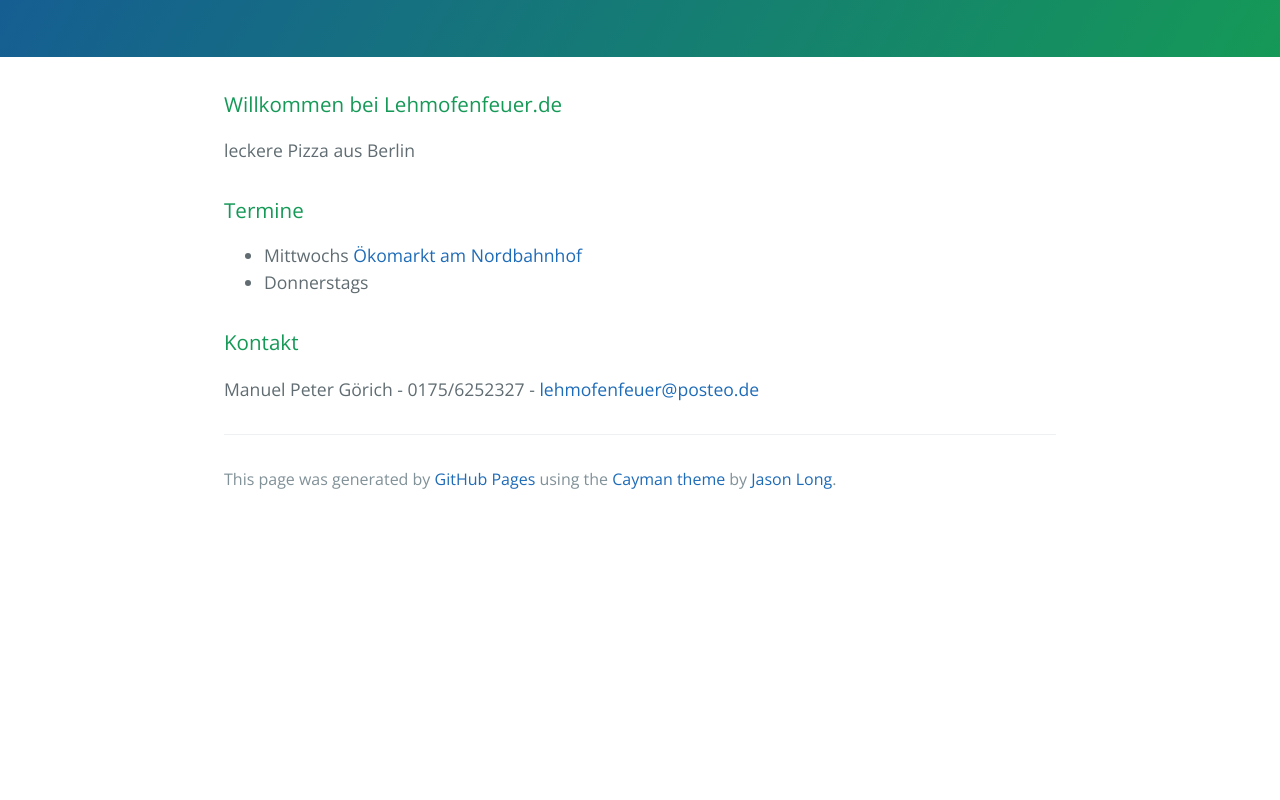
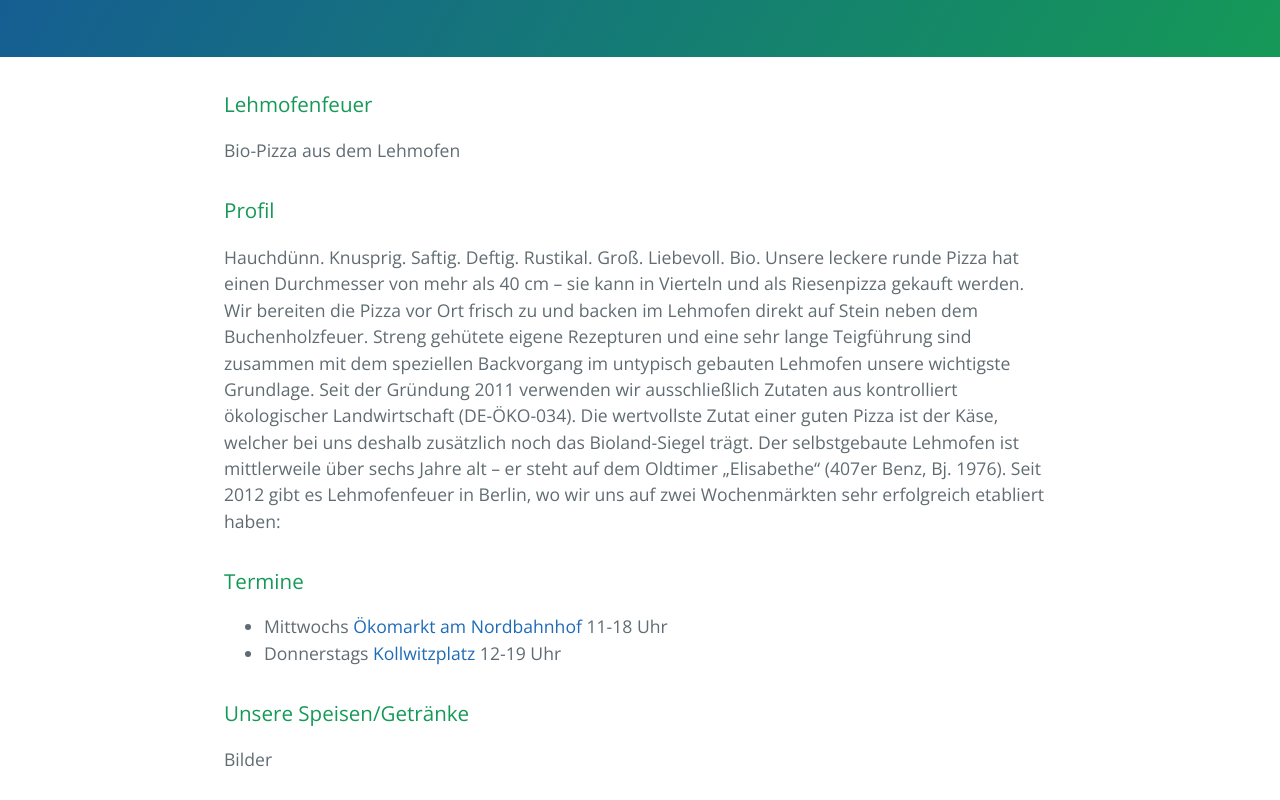
Before and after one commit to lehmofenfeuer/lehmofenfeuer.github.io, a plain HTML site: page index.html in a window 1280 px wide. Shown: the part 260-1060 px from the top of the page. Before the commit the page ends 800 px from the top, so only its background shows below. Drawn offline with nearby package versions, Linux system fonts and the light colour scheme.

Commit message:
Replace master branch with page content via GitHub

```diff
--- a/index.html
+++ b/index.html
@@ -17,18 +17,27 @@
 
     <section class="main-content">
       <h3>
-<a id="willkommen-bei-lehmofenfeuerde" class="anchor" href="#willkommen-bei-lehmofenfeuerde" aria-hidden="true"><span aria-hidden="true" class="octicon octicon-link"></span></a>Willkommen bei Lehmofenfeuer.de</h3>
+<a id="lehmofenfeuer" class="anchor" href="#lehmofenfeuer" aria-hidden="true"><span aria-hidden="true" class="octicon octicon-link"></span></a>Lehmofenfeuer</h3>
 
-<p>leckere Pizza aus Berlin</p>
+<p>Bio-Pizza aus dem Lehmofen</p>
+
+<h3>
+<a id="profil" class="anchor" href="#profil" aria-hidden="true"><span aria-hidden="true" class="octicon octicon-link"></span></a>Profil</h3>
+
+<p>Hauchdünn. Knusprig. Saftig. Deftig. Rustikal. Groß. Liebevoll. Bio. Unsere leckere runde Pizza hat einen Durchmesser von mehr als 40 cm – sie kann in Vierteln und als Riesenpizza gekauft werden. Wir bereiten die Pizza vor Ort frisch zu und backen im Lehmofen direkt auf Stein neben dem Buchenholzfeuer. Streng gehütete eigene Rezepturen und eine sehr lange Teigführung sind zusammen mit dem speziellen Backvorgang im untypisch gebauten Lehmofen unsere wichtigste Grundlage. Seit der Gründung 2011 verwenden wir ausschließlich Zutaten aus kontrolliert ökologischer Landwirtschaft (DE-ÖKO-034). Die wertvollste Zutat einer guten Pizza ist der Käse, welcher bei uns deshalb zusätzlich noch das Bioland-Siegel trägt. Der selbstgebaute Lehmofen ist mittlerweile über sechs Jahre alt – er steht auf dem Oldtimer „Elisabethe“ (407er Benz, Bj. 1976). Seit 2012 gibt es Lehmofenfeuer in Berlin, wo wir uns auf zwei Wochenmärkten sehr erfolgreich etabliert haben:</p>
 
 <h3>
 <a id="termine" class="anchor" href="#termine" aria-hidden="true"><span aria-hidden="true" class="octicon octicon-link"></span></a>Termine</h3>
 
 <ul>
-<li>Mittwochs <a href="https://https://de-de.facebook.com/pages/%C3%96komarkt-am-Nordbahnhof/665171056853618">Ökomarkt am Nordbahnhof</a>
-</li>
-<li>Donnerstags</li>
+<li>Mittwochs <a href="https://de-de.facebook.com/pages/%C3%96komarkt-am-Nordbahnhof/665171056853618">Ökomarkt am Nordbahnhof</a> 11-18 Uhr</li>
+<li>Donnerstags <a href="">Kollwitzplatz</a> 12-19 Uhr</li>
 </ul>
+
+<h3>
+<a id="unsere-speisengetränke" class="anchor" href="#unsere-speisengetr%C3%A4nke" aria-hidden="true"><span aria-hidden="true" class="octicon octicon-link"></span></a>Unsere Speisen/Getränke</h3>
+
+<p>Bilder</p>
 
 <h3>
 <a id="kontakt" class="anchor" href="#kontakt" aria-hidden="true"><span aria-hidden="true" class="octicon octicon-link"></span></a>Kontakt</h3>
--- a/params.json
+++ b/params.json
@@ -1,6 +1,6 @@
 {
   "name": "Lehmofenfeuer.de",
   "tagline": "leckere Pizza aus dem Lehmofen",
-  "body": "### Willkommen bei Lehmofenfeuer.de\r\nleckere Pizza aus Berlin\r\n\r\n### Termine\r\n* Mittwochs [Ökomarkt am Nordbahnhof](https://https://de-de.facebook.com/pages/%C3%96komarkt-am-Nordbahnhof/665171056853618)\r\n* Donnerstags\r\n\r\n### Kontakt\r\nManuel Peter Görich - 0175/6252327 - lehmofenfeuer@posteo.de\r\n\r\n\r\n",
+  "body": "### Lehmofenfeuer\r\nBio-Pizza aus dem Lehmofen\r\n\r\n### Profil\r\nHauchdünn. Knusprig. Saftig. Deftig. Rustikal. Groß. Liebevoll. Bio. Unsere leckere runde Pizza hat einen Durchmesser von mehr als 40 cm – sie kann in Vierteln und als Riesenpizza gekauft werden. Wir bereiten die Pizza vor Ort frisch zu und backen im Lehmofen direkt auf Stein neben dem Buchenholzfeuer. Streng gehütete eigene Rezepturen und eine sehr lange Teigführung sind zusammen mit dem speziellen Backvorgang im untypisch gebauten Lehmofen unsere wichtigste Grundlage. Seit der Gründung 2011 verwenden wir ausschließlich Zutaten aus kontrolliert ökologischer Landwirtschaft (DE-ÖKO-034). Die wertvollste Zutat einer guten Pizza ist der Käse, welcher bei uns deshalb zusätzlich noch das Bioland-Siegel trägt. Der selbstgebaute Lehmofen ist mittlerweile über sechs Jahre alt – er steht auf dem Oldtimer „Elisabethe“ (407er Benz, Bj. 1976). Seit 2012 gibt es Lehmofenfeuer in Berlin, wo wir uns auf zwei Wochenmärkten sehr erfolgreich etabliert haben:\r\n\r\n### Termine\r\n* Mittwochs [Ökomarkt am Nordbahnhof](https://de-de.facebook.com/pages/%C3%96komarkt-am-Nordbahnhof/665171056853618) 11-18 Uhr\r\n* Donnerstags [Kollwitzplatz]() 12-19 Uhr\r\n\r\n### Unsere Speisen/Getränke\r\n\r\nBilder\r\n\r\n### Kontakt\r\nManuel Peter Görich - 0175/6252327 - lehmofenfeuer@posteo.de\r\n\r\n\r\n",
   "note": "Don't delete this file! It's used internally to help with page regeneration."
 }
```
Also changed, not shown: stylesheets/github-light.css (+18 -10 lines).
